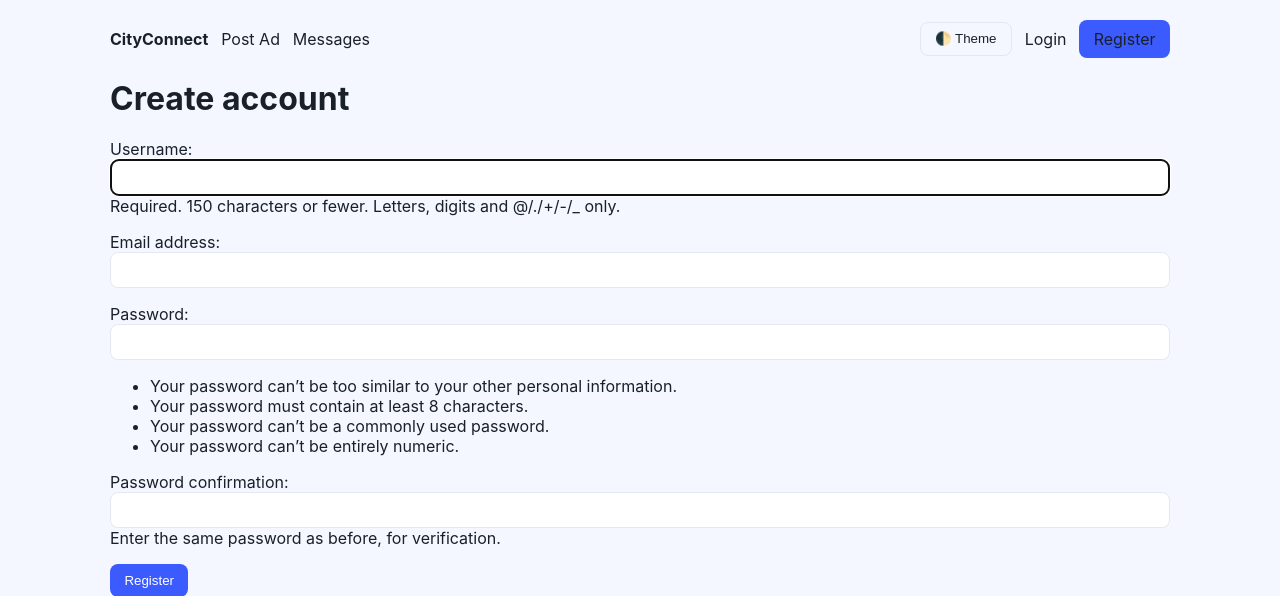
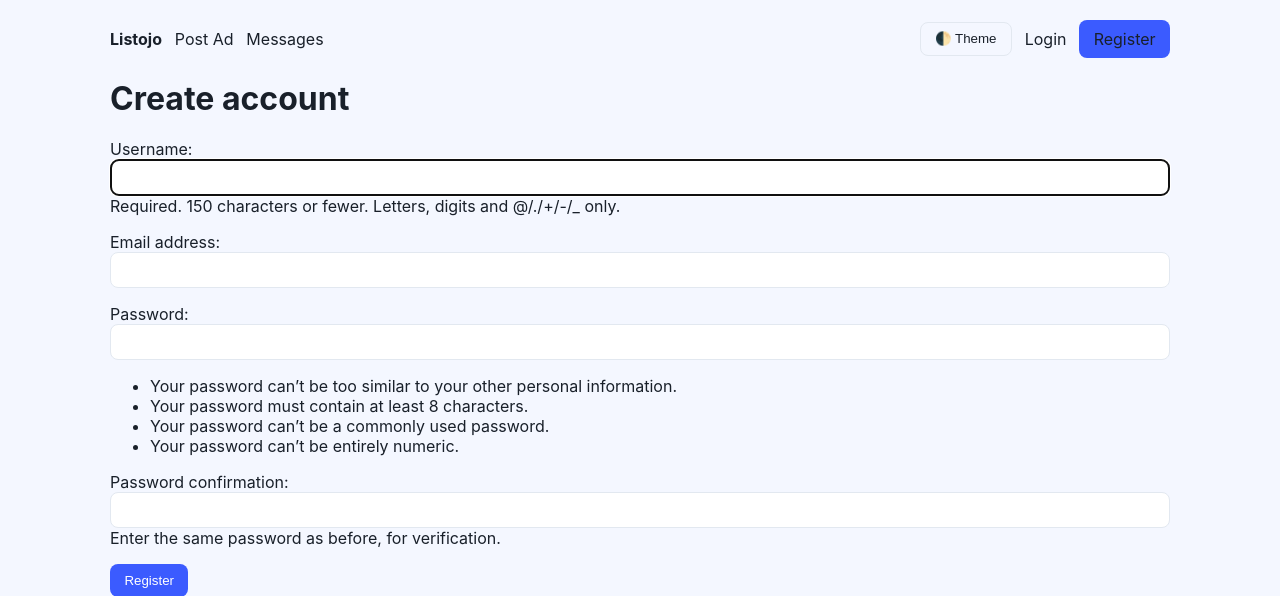
Before and after one commit to saichand003/classifieds, a Django app: page /accounts/register/ in a window 1280 px wide. Shown: the top 596 px of the page. Run offline with Django 5.2, Linux system fonts and the light colour scheme.

Commit message:
Rebrand app from CityConnect to Listojo

```diff
--- a/static/app.js
+++ b/static/app.js
@@ -1,5 +1,5 @@
 (function () {
-  const key = 'cityconnect-theme';
+  const key = 'listojo-theme';
   const root = document.documentElement;
   const saved = localStorage.getItem(key);
   if (saved === 'dark') root.classList.add('dark');
--- a/templates/base.html
+++ b/templates/base.html
@@ -4,14 +4,14 @@
 <head>
     <meta charset="UTF-8">
     <meta name="viewport" content="width=device-width, initial-scale=1.0">
-    <title>CityConnect Classifieds</title>
+    <title>Listojo Classifieds</title>
     <link rel="stylesheet" href="{% static 'styles.css' %}?v={{ UI_ASSET_VERSION }}">
 </head>
 <body>
 <div class="container">
     <nav class="navbar">
         <div class="nav-links">
-            <a class="brand" href="{% url 'listing_list' %}">CityConnect</a>
+            <a class="brand" href="{% url 'listing_list' %}">Listojo</a>
             <a href="{% url 'create_listing' %}">Post Ad</a>
             <a href="{% url 'inbox' %}">Messages</a>
         </div>
```
Also changed, not shown: README.md.
